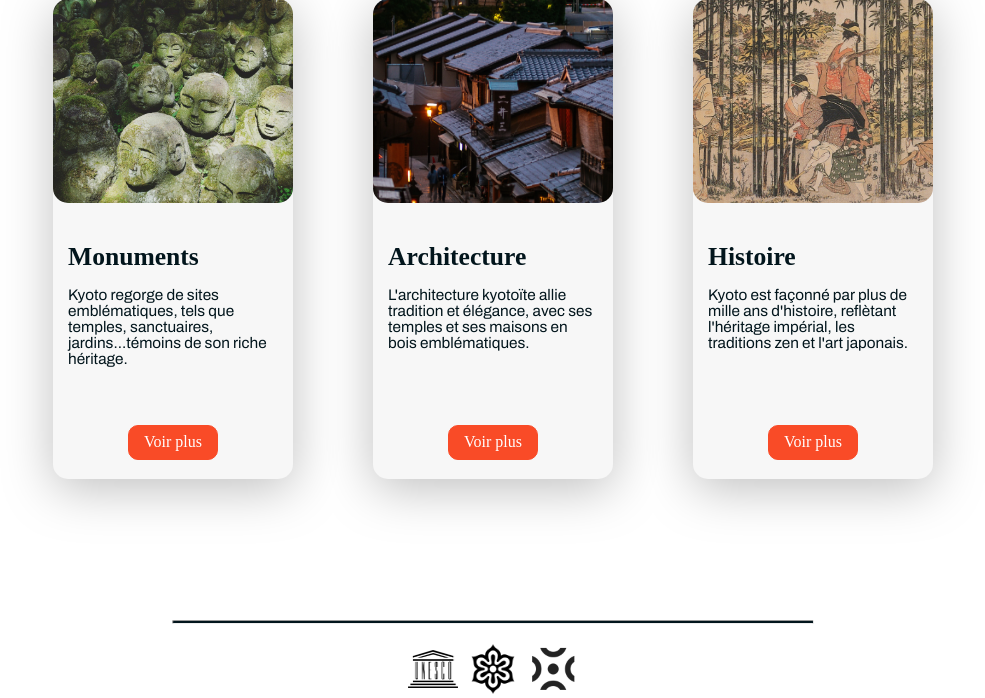
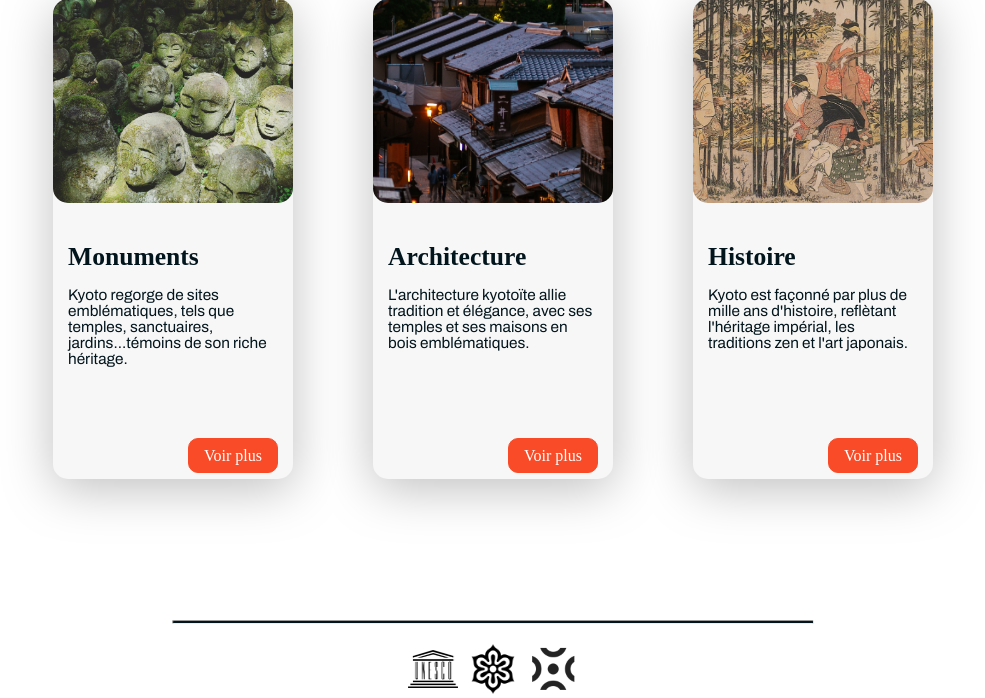
Before and after one commit to Draken1003/Unesco, a PHP site: page /home.html in a window 1280 px wide. Shown: the part 1077-1775 px from the top of the page, without its empty margins (147-1132 px from the left). Run offline with PHP 8.4, Linux system fonts and the light colour scheme; some web fonts are replaced.

Commit message:
correction cards

```diff
--- a/css/card.css
+++ b/css/card.css
@@ -18,7 +18,7 @@
 .card-bottom{
     display: flex;
     flex-direction: column;
-    align-items: center;
+    align-items: end;
     justify-content: center;
     padding: 15px;
     height: 50%;
@@ -27,7 +27,7 @@
 }
 .card-bottom button {
     position: absolute;
-    bottom: 5%;
+    bottom: 0;
 }
 .card-text {
     color: var(--black-color);
```
